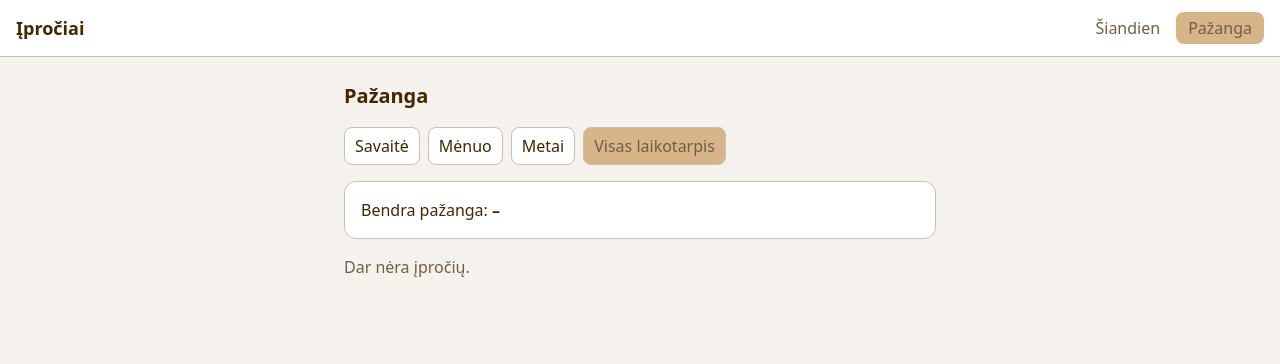
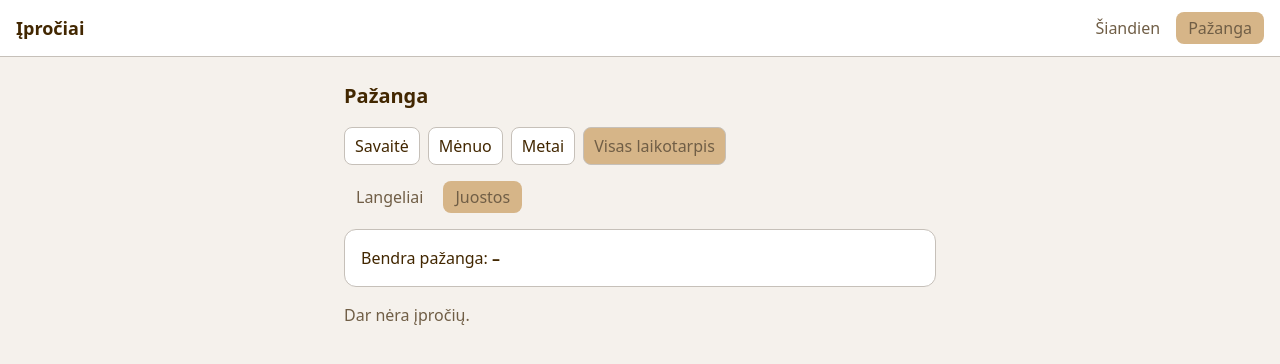
Before and after one commit to kajusviliusis/habit-tracker-ui, a plain HTML site: page index.html in a window 1280 px wide. Both pictures are taken after a click on the button "Pažanga". Drawn offline with Linux system fonts and the light colour scheme.

Commit message:
feat(T25): add progress view switch

```diff
--- a/index.html
+++ b/index.html
@@ -107,11 +107,20 @@
         <span id="period-label" class="date-label"></span>
         <button type="button" id="btn-next-period" class="btn-icon" aria-label="Kitas laikotarpis">→</button>
       </div>
+      <div class="period-row" role="group" aria-label="Pažangos rodinys">
+        <button type="button" class="nav-btn progress-view-btn" data-view="grid">Langeliai</button>
+        <button type="button" class="nav-btn progress-view-btn" data-view="bars">Juostos</button>
+      </div>
       <div class="card progress-summary">
         <p>Bendra pažanga: <strong id="overall-rate">–</strong></p>
       </div>
       <p id="progress-empty" class="placeholder" hidden>Dar nėra įpročių.</p>
-      <ul id="progress-list" class="habit-list"></ul>
+      <div id="progress-grid" hidden>
+        <p class="placeholder">Dienų langeliai bus rodomi čia.</p>
+      </div>
+      <div id="progress-bars">
+        <ul id="progress-list" class="habit-list"></ul>
+      </div>
     </section>
   </main>
 
--- a/js/ui-progress.js
+++ b/js/ui-progress.js
@@ -5,6 +5,9 @@ import { currentStreak, overallRate, successRate } from "./stats.js";
 const overallRateLabel = document.getElementById("overall-rate");
 const progressEmpty = document.getElementById("progress-empty");
 const progressList = document.getElementById("progress-list");
+const progressGrid = document.getElementById("progress-grid");
+const progressBars = document.getElementById("progress-bars");
+const viewButtons = document.querySelectorAll(".progress-view-btn");
 const periodButtons = document.querySelectorAll(".period-btn");
 const periodNavigation = document.getElementById("period-navigation");
 const periodLabel = document.getElementById("period-label");
@@ -12,6 +15,7 @@ const btnPrevPeriod = document.getElementById("btn-prev-period");
 const btnNextPeriod = document.getElementById("btn-next-period");
 
 let selectedPeriod = "all";
+let selectedView = "bars";
 let periodDate = today();
 
 function formatRate(rate) {
@@ -44,6 +48,14 @@ export function renderProgress() {
   const currentDate = today();
   progressList.innerHTML = "";
   progressEmpty.hidden = habits.length !== 0;
+  progressGrid.hidden = selectedView !== "grid" || habits.length === 0;
+  progressBars.hidden = selectedView !== "bars" || habits.length === 0;
+
+  for (const button of viewButtons) {
+    const active = button.getAttribute("data-view") === selectedView;
+    button.classList.toggle("is-active", active);
+    button.setAttribute("aria-pressed", active);
+  }
 
   for (const button of periodButtons) {
     const active = button.getAttribute("data-period") === selectedPeriod;
@@ -110,6 +122,13 @@ for (const button of periodButtons) {
   });
 }
 
+for (const button of viewButtons) {
+  button.addEventListener("click", function () {
+    selectedView = button.getAttribute("data-view");
+    renderProgress();
+  });
+}
+
 function changePeriod(amount) {
   if (selectedPeriod === "week") {
     periodDate = addDays(periodDate, amount * 7);
```
